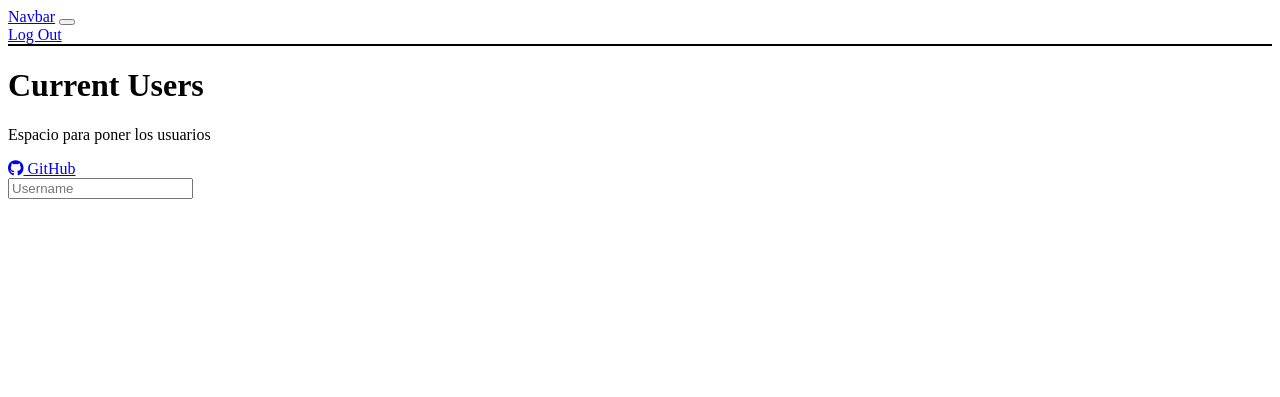
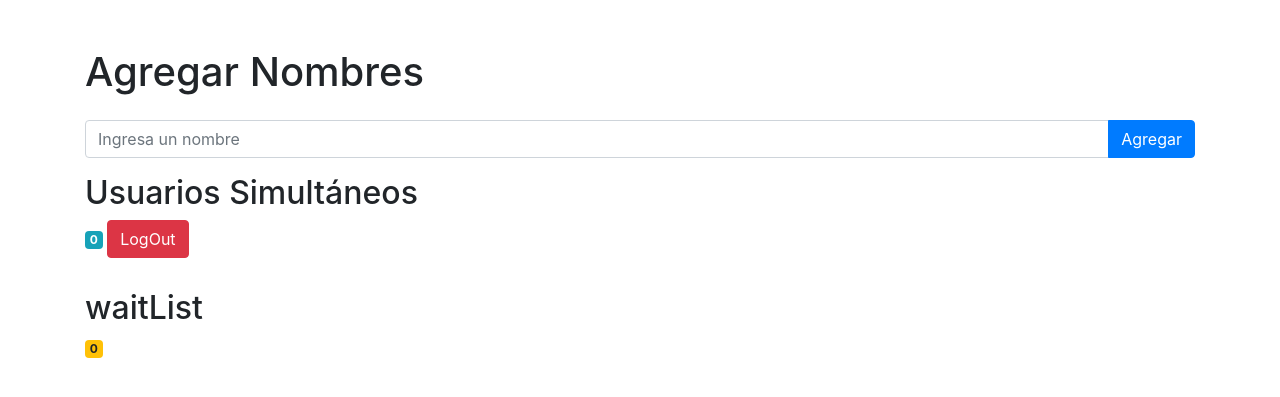
Before and after one commit to eduarell-cmd/JaleAlex, a Flask app: template templates/index.html in a window 1280 px wide. Shown: the top 397 px of the page. Run offline with Flask 3, Linux system fonts and the light colour scheme; the template is opened without the code that fills it, so the values that code supplies are empty; some libraries are stand-ins or nearby versions.

Commit message:
jalealez

```diff
--- a/app.py
+++ b/app.py
@@ -44,6 +44,30 @@ task_queue = queue.Queue()
 queue = []
 waitlist = []
 
+class Queue:
+    def __init__(self):
+        self.queue = []
+        self.waitlist = []
+
+    def enqueue(self, item):
+        if len(self.queue) < 10:
+            self.queue.append(item)
+        else:
+            self.waitlist.append(item)
+
+    def dequeue(self):
+        if len(self.queue) > 0:
+            self.queue.pop(0)
+            if len(self.waitlist) > 0:
+                self.queue.append(self.waitlist.pop(0))
+
+    def get_queue(self):
+        return self.queue
+
+    def get_waitlist(self):
+        return self.waitlist
+
+
 @app.route('/queue',methods=['POST'])
 def queue(name):
     if len(queue) < 10:
--- a/templates/Login.html
+++ b/templates/Login.html
@@ -43,7 +43,7 @@
     </header>
     <main>
         <div class="form-container"></div>
-            <form action="/queue" method="post">
+            <form action="/queue" method="POST">
                 <div class="form-group"></div>
                     <label for="name">Nombre:</label>
                     <input type="text" class="form-control" id="name" name="name" required>
--- a/templates/index.html
+++ b/templates/index.html
@@ -2,55 +2,34 @@
 <html lang="en">
 <head>
     <meta charset="UTF-8">
-    <meta name="viewport" content="width=device-width, initial-scale=1.0">
-    <link href="https://stackpath.bootstrapcdn.com/bootstrap/4.5.2/css/bootstrap.min.css" rel="""stylesheet">
-    <script src="https://code.jquery.com/jquery-3.5.1.slim.min.js"></script>
-    <script src="https://cdn.jsdelivr.net/npm/@popperjs/core@2.9.2/dist/umd/popper.min.js"></script>
-    <script src="https://stackpath.bootstrapcdn.com/bootstrap/4.5.2/js/bootstrap.min.js"></script>
-    <title>Document</title>
-
+    <meta name="viewport" content="width=device-width, initial-scale=">
+    <title>Index</title>
+    <link href="https://stackpath.bootstrapcdn.com/bootstrap/4.5.2/css/bootstrap.min.css" rel="stylesheet">
 </head>
 <body>
-    <header>
-        <nav class="navbar navbar-expand-lg bg-body-tertiary">
-            <div class="container-fluid">
-              <a class="navbar-brand" href="#">Navbar</a>
-              <button class="navbar-toggler" type="button" data-bs-toggle="collapse" data-bs-target="#navbarNavAltMarkup" aria-controls="navbarNavAltMarkup" aria-expanded="false" aria-label="Toggle navigation">
-                <span class="navbar-toggler-icon"></span>
-              </button>
-              <div class="collapse navbar-collapse" id="navbarNavAltMarkup">
-                <div class="navbar-nav">
-                  <a class="nav-link active" aria-current="page" href="#">Log Out</a>
-
-                </div>
-              </div>
-            </div>
-          </nav>
-    </header>
-
-    <main class="container mt-5" style="border: 1px solid black;"></main>
-        <h1>Current Users</h1>
-        <p>Espacio para poner los usuarios</p>
-    </main>
-
-
-    <footer class="bg-dark text-white mt-5 p-4 text-center">
-        <div class="container">
-            <div class="row">
-                <div class="col">
-                    <a href="https://github.com" target="_blank" class="text-white">
-                        <i class="fab fa-github"></i> GitHub
-                    </a>
-                </div>
-                <div class="col">
-                    <input type="text" placeholder="Username" class="form-control">
-                </div>
+    <div class="container mt-5">
+        <h1 class="mb-4">Agregar Nombres</h1>
+        <div class="input-group mb-3">
+            <input type="text" id="nombre" class="form-control" placeholder="Ingresa un nombre">
+            <div class="input-group-append">
+                <button class="btn btn-primary" onclick="agregarNombre()">Agregar</button>
             </div>
         </div>
-    </footer>
 
-    <!-- Font Awesome for icons -->
-    <script src="https://kit.fontawesome.com/a076d05399.js" crossorigin="anonymous"></script>
+        <section id="usuarios" class="mb-4">
+            <h2>Usuarios Simultáneos</h2>
+            <p id="cantidadUsuarios" class="badge badge-info">0</p>
+            <button class="btn btn-danger">LogOut</button>
+        </section>
+        <section id="waitList">
+            <h2>waitList</h2>
+            <p id="cantidadUsuarios" class="badge badge-warning">0</p>
+        </section>
+    </div>
 
+    <script src="https://code.jquery.com/jquery-3.5.1.slim.min.js"></script>
+    <script src="https://cdn.jsdelivr.net/npm/@popperjs/core@2.5.4/dist/umd/popper.min.js"></script>
+    <script src="https://stackpath.bootstrapcdn.com/bootstrap/4.5.2/js/bootstrap.min.js"></script>
+    <script src="script.js"></script>
 </body>
 </html>
```
